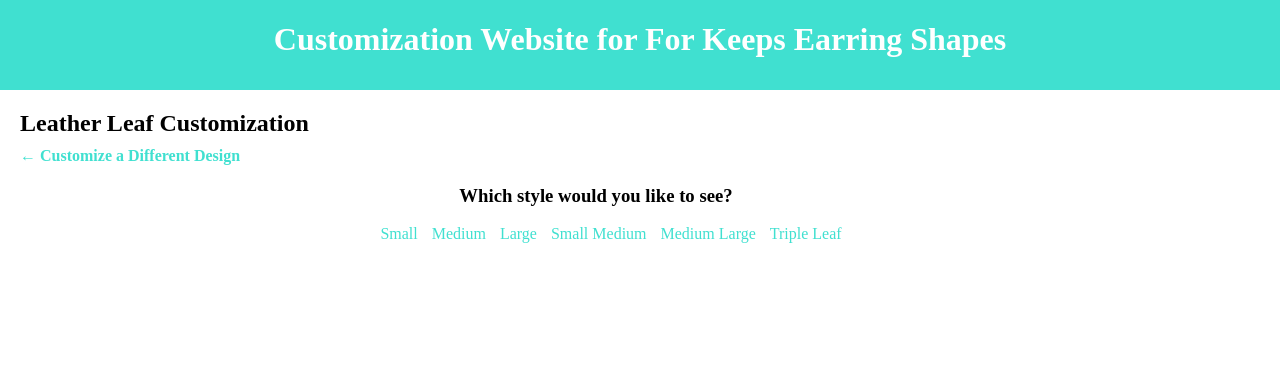
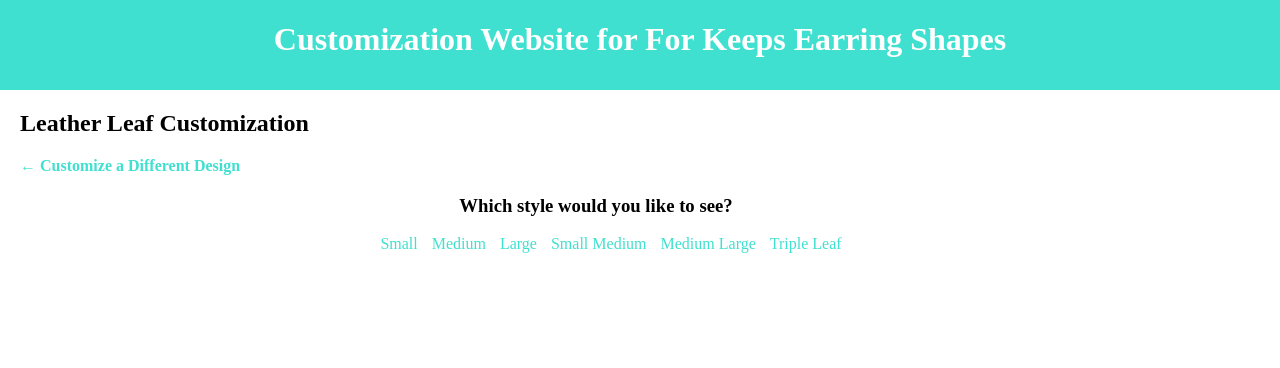
Before and after one commit to moakem/moakem.github.io, a PHP site: page /LeafCustomization.html in a window 1280 px wide. Shown: the top 368 px of the page. Run offline with PHP 8.4, Linux system fonts and the light colour scheme.

Commit message:
Update Mockups-Styling.css
back link moved

```diff
--- a/Mockups-Styling.css
+++ b/Mockups-Styling.css
@@ -70,10 +70,11 @@ main {
 	/*border-bottom: 1px solid black;*/
 }
 
-h1 span{
-	padding-top:10px;
+#header span{
+	padding-top:20px;
 	font-size: medium;
 	display:block;
+	font-weight:bold;
 }
 
 
```
